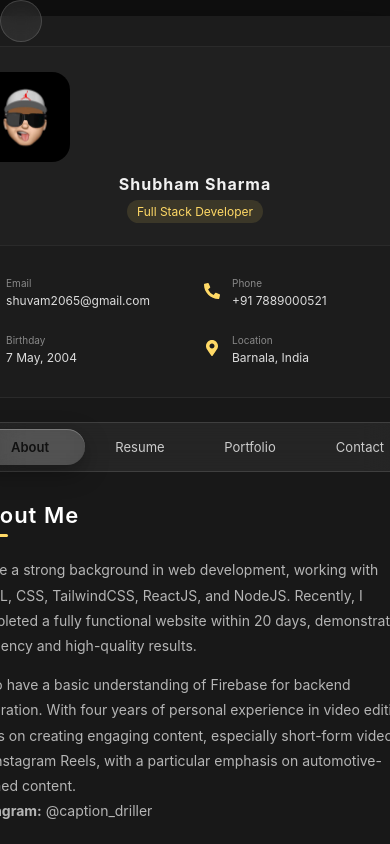
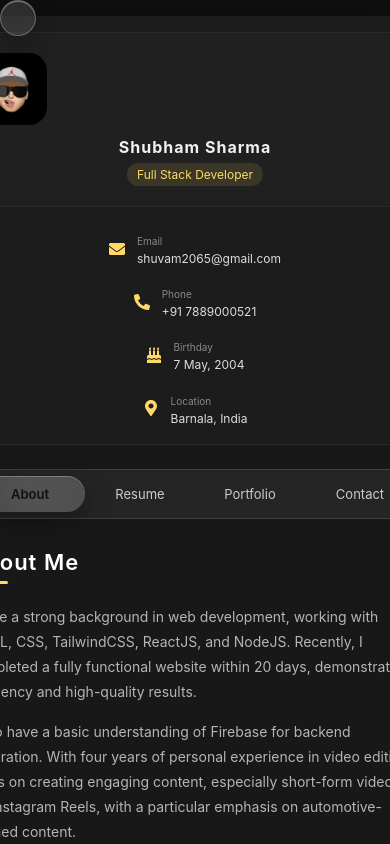
Before and after one commit to blackrexdl/Personal-Portfolio, a React (Create React App) app: page / in a window 390 px wide. Shown: the top 844 px of the page. Built offline with nearby package versions, Linux system fonts and the light colour scheme.

Commit message:
`Updated CSS files with various changes`

```diff
--- a/src/components/Clients/Clients.css
+++ b/src/components/Clients/Clients.css
@@ -1,6 +1,98 @@
-.sidebar {
-  width: 280px;
-  background-color: #1a1a1a;
-  padding: 20px;
-  border-right: 1px solid #2a2a2a;
+.clients-section {
+  margin-bottom: 36px;
 }
+
+/* GRID */
+.clients-grid {
+  display: grid;
+  grid-template-columns: repeat(auto-fit, minmax(140px, 1fr));
+  gap: 22px;
+}
+
+/* CARD */
+.client-card {
+  background: linear-gradient(180deg, #1c1c1c, #141414);
+  border-radius: 18px;
+  padding: 18px;
+  display: flex;
+  align-items: center;
+  justify-content: center;
+  border: 1px solid rgba(255, 255, 255, 0.06);
+  transition: transform 0.3s ease, box-shadow 0.3s ease;
+}
+
+.client-card img {
+  max-width: 100%;
+  max-height: 48px;
+  object-fit: contain;
+  filter: grayscale(100%) brightness(0.9);
+  transition: filter 0.3s ease, transform 0.3s ease;
+}
+
+.client-card:hover {
+  transform: translateY(-4px);
+  box-shadow: 0 16px 36px rgba(0, 0, 0, 0.45);
+}
+
+.client-card:hover img {
+  filter: grayscale(0%) brightness(1);
+  transform: scale(1.05);
+}
+
+/* Tablet */
+@media (max-width: 1024px) {
+  .clients-grid {
+    gap: 18px;
+  }
+}
+
+/* Mobile */
+@media (max-width: 768px) {
+  .clients-grid {
+    grid-template-columns: repeat(auto-fit, minmax(120px, 1fr));
+    gap: 16px;
+  }
+
+  .client-card {
+    padding: 16px;
+    border-radius: 16px;
+  }
+
+  .client-card img {
+    max-height: 40px;
+  }
+}
+
+/* Small Mobile */
+@media (max-width: 420px) {
+  .clients-grid {
+    grid-template-columns: repeat(2, 1fr);
+  }
+}
+
+/* Large Displays */
+@media (min-width: 1600px) {
+  .clients-grid {
+    grid-template-columns: repeat(auto-fit, minmax(180px, 1fr));
+    gap: 26px;
+  }
+
+  .client-card img {
+    max-height: 56px;
+  }
+}
+
+body {
+  background: var(--bg);
+  color: var(--text);
+}
+
+section {
+  background: transparent;
+}
+
+.card,
+.portfolio-card {
+  background: var(--card);
+  border-radius: 14px;
+}
--- a/src/components/Footer/Footer.css
+++ b/src/components/Footer/Footer.css
@@ -1,13 +1,54 @@
 .footer {
   text-align: center;
-  padding: 20px 0;
-  border-top: 1px solid #2b2b2b;
+  padding: 24px 16px;
+  border-top: 1px solid rgba(255, 255, 255, 0.08);
+  margin-top: 40px;
 }
 
 .footer p {
   font-size: 13px;
-  color: #777;
+  color: #8a8a8a;
+  line-height: 1.6;
 }
+
+/* Tablet */
+@media (max-width: 1024px) {
+  .footer {
+    padding: 22px 14px;
+    margin-top: 32px;
+  }
+}
+
+/* Mobile */
+@media (max-width: 768px) {
+  .footer {
+    padding: 20px 12px;
+    margin-top: 28px;
+  }
+
+  .footer p {
+    font-size: 12px;
+  }
+}
+
+/* Small mobile */
+@media (max-width: 420px) {
+  .footer p {
+    font-size: 11px;
+  }
+}
+
+/* Large displays */
+@media (min-width: 1600px) {
+  .footer {
+    padding: 28px 18px;
+  }
+
+  .footer p {
+    font-size: 14px;
+  }
+}
+
 body {
   background: var(--bg);
   color: var(--text);
@@ -17,7 +58,8 @@ section {
   background: transparent;
 }
 
-.card, .portfolio-card {
+.card,
+.portfolio-card {
   background: var(--card);
   border-radius: 14px;
 }
--- a/src/components/GlassCursor/GlassCursor.css
+++ b/src/components/GlassCursor/GlassCursor.css
@@ -2,40 +2,87 @@
   position: fixed;
   top: 0;
   left: 0;
-  width: 42px;
-  height: 42px;
+  width: 36px;
+  height: 36px;
   border-radius: 50%;
   pointer-events: none;
   z-index: 999;
 
-  background: rgba(255, 255, 255, 0.08);
-  backdrop-filter: blur(10px);
-  -webkit-backdrop-filter: blur(1.5px);
+  background: rgba(255, 255, 255, 0.12);
+  backdrop-filter: blur(14px);
+  -webkit-backdrop-filter: blur(1.2px);
 
-  border: 1px solid rgba(255, 255, 255, 0.15);
-  transition: background 0.3s ease, transform 0.1s ease;
+  border: 1px solid rgba(255, 255, 255, 0.25);
+  transform: translate(-50%, -50%);
+  transition:
+    transform 0.18s ease-out,
+    background 0.25s ease,
+    box-shadow 0.25s ease;
+  box-shadow:
+    0 8px 24px rgba(0, 0, 0, 0.25),
+    inset 0 1px rgba(255, 255, 255, 0.35);
 }
+
 .glass-cursor.active {
-  background: rgba(255, 255, 255, 0.18);
-  transform: scale(1.3);
+  background: rgba(255, 255, 255, 0.22);
+  transform: translate(-50%, -50%) scale(1.35);
+  box-shadow:
+    0 14px 40px rgba(0, 0, 0, 0.35),
+    inset 0 1px rgba(255, 255, 255, 0.45);
 }
+
+/* TRAIL */
 .glass-trail {
   position: fixed;
-  width: 32px;
-  height: 32px;
+  width: 28px;
+  height: 28px;
   border-radius: 50%;
   pointer-events: none;
   z-index: 998;
 
-  background: rgba(255, 255, 255, 0.06);
-  backdrop-filter: blur(12px);
-  -webkit-backdrop-filter: blur(12px);
+  background: rgba(255, 255, 255, 0.08);
+  backdrop-filter: blur(16px);
+  -webkit-backdrop-filter: blur(16px);
 
   transform: translate(-50%, -50%);
+  transition: transform 0.25s ease-out, opacity 0.25s ease;
+  opacity: 0.8;
 }
 
 .glass-trail.t2 {
-  width: 26px;
-  height: 26px;
-  opacity: 0.6;
+  width: 22px;
+  height: 22px;
+  opacity: 0.55;
 }
+
+.glass-trail.t3 {
+  width: 16px;
+  height: 16px;
+  opacity: 0.35;
+}
+
+/* Disable on touch devices */
+@media (hover: none) and (pointer: coarse) {
+  .glass-cursor,
+  .glass-trail {
+    display: none;
+  }
+}
+
+/* Large displays */
+@media (min-width: 1600px) {
+  .glass-cursor {
+    width: 44px;
+    height: 44px;
+  }
+
+  .glass-trail {
+    width: 34px;
+    height: 34px;
+  }
+
+  .glass-trail.t2 {
+    width: 26px;
+    height: 26px;
+  }
+}
--- a/src/components/Navbar/Navbar.css
+++ b/src/components/Navbar/Navbar.css
@@ -33,6 +33,7 @@
   background: rgba(255, 217, 102, 0.12);
   padding: 4px 10px;
   border-radius: 12px;
+  display: inline-block;
 }
 
 /* Info List */
@@ -62,36 +63,55 @@
   font-size: 12px;
   color: #ddd;
 }
+
+/* Tablet */
+@media (max-width: 1024px) {
+  .sidebar-container {
+    padding: 24px 18px;
+    gap: 22px;
+  }
+}
+
+/* Mobile */
 @media (max-width: 768px) {
   .sidebar-container {
     flex-direction: row;
     flex-wrap: wrap;
     justify-content: center;
+    padding: 16px;
   }
 
   .profile-card {
     width: 100%;
+    padding: 20px 14px;
+  }
+
+  .avatar {
+    width: 72px;
+    height: 72px;
   }
 
   .info-list {
     flex-direction: row;
     flex-wrap: wrap;
     justify-content: center;
+    gap: 14px;
   }
 
   .info-item {
-    width: 45%;
+    width: 48%;
+    justify-content: center;
   }
 }
-@media (max-width: 768px) {
-  .navbar {
-    padding: 12px 16px;
+
+/* Small Mobile */
+@media (max-width: 480px) {
+  .info-item {
+    width: 100%;
   }
+}
 
-  .nav-links {
-    display: none;
-  }
-}body {
+body {
   background: var(--bg);
   color: var(--text);
 }
@@ -100,7 +120,8 @@ section {
   background: transparent;
 }
 
-.card, .portfolio-card {
+.card,
+.portfolio-card {
   background: var(--card);
   border-radius: 14px;
 }
--- a/src/components/Resume/Resume.css
+++ b/src/components/Resume/Resume.css
@@ -2,10 +2,11 @@
   margin-bottom: 36px;
 }
 
+/* GRID */
 .resume-grid {
   display: grid;
   grid-template-columns: repeat(2, 1fr);
-  gap: 30px;
+  gap: 28px;
   margin-bottom: 30px;
 }
 
@@ -13,10 +14,11 @@
 .resume-block {
   background: linear-gradient(180deg, #1c1c1c, #141414);
   border-radius: 22px;
-  padding: 20px;
+  padding: 22px;
   border: 1px solid rgba(255, 255, 255, 0.06);
 }
 
+/* Head */
 .resume-block h3 {
   display: flex;
   align-items: center;
@@ -50,6 +52,7 @@
 .timeline-item p {
   font-size: 12px;
   color: #aaa;
+  line-height: 1.6;
 }
 
 /* SKILLS */
@@ -80,15 +83,37 @@
   background: linear-gradient(90deg, #ffd966, #ffb347);
   border-radius: 10px;
 }
+
+/* Tablet */
+@media (max-width: 1024px) {
+  .resume-grid {
+    gap: 22px;
+  }
+
+  .resume-block {
+    padding: 20px;
+  }
+}
+
+/* Mobile */
 @media (max-width: 768px) {
   .resume-grid {
     grid-template-columns: 1fr;
   }
 
-  .resume-card {
-    padding: 16px;
+  .resume-block {
+    padding: 18px;
+    border-radius: 18px;
   }
 }
+
+/* Large displays */
+@media (min-width: 1600px) {
+  .resume-grid {
+    grid-template-columns: repeat(3, 1fr);
+  }
+}
+
 body {
   background: var(--bg);
   color: var(--text);
@@ -98,7 +123,8 @@ section {
   background: transparent;
 }
 
-.card, .portfolio-card {
+.card,
+.portfolio-card {
   background: var(--card);
   border-radius: 14px;
 }
--- a/src/components/Services/Services.css
+++ b/src/components/Services/Services.css
@@ -4,30 +4,61 @@
   gap: 24px;
 }
 
+/* Service card */
 .service-card {
   background: linear-gradient(145deg, #1e1e1e, #191919);
   min-height: 140px;
   border-radius: 18px;
   padding: 24px;
   border: 1px solid #2b2b2b;
-  transition: 0.35s ease;
+  transition: transform 0.35s ease, box-shadow 0.35s ease;
 }
 
 .service-card:hover {
   transform: translateY(-6px);
   box-shadow: 0 18px 40px rgba(255, 217, 102, 0.15);
 }
+
+/* Section spacing */
 .about-section,
 .services-section,
 .testimonials-section,
 .contact-section {
   margin-bottom: 36px;
 }
+
+/* Tablet */
+@media (max-width: 1024px) {
+  .services-grid {
+    gap: 20px;
+  }
+
+  .service-card {
+    padding: 22px;
+  }
+}
+
+/* Mobile */
 @media (max-width: 768px) {
   .services-grid {
     grid-template-columns: 1fr;
+    gap: 18px;
+  }
+
+  .service-card {
+    min-height: auto;
+    padding: 20px;
+    border-radius: 16px;
   }
 }
+
+/* Large displays */
+@media (min-width: 1600px) {
+  .services-grid {
+    grid-template-columns: repeat(3, 1fr);
+  }
+}
+
 body {
   background: var(--bg);
   color: var(--text);
@@ -37,7 +68,8 @@ section {
   background: transparent;
 }
 
-.card, .portfolio-card {
+.card,
+.portfolio-card {
   background: var(--card);
   border-radius: 14px;
 }
--- a/src/components/Sidebar/Sidebar.css
+++ b/src/components/Sidebar/Sidebar.css
@@ -1,11 +1,12 @@
 .sidebar {
   width: 280px;
   background-color: #161616;
-  padding: 25px 20px;
+  padding: 24px 20px;
   border-right: 1px solid #2a2a2a;
   display: flex;
   flex-direction: column;
   align-items: center;
+  flex-shrink: 0;
 }
 
 /* Profile */
@@ -14,21 +15,21 @@
 }
 
 .avatar {
-  width: 110px;
-  height: 110px;
-  border-radius: 18px;
+  width: 100px;
+  height: 100px;
+  border-radius: 16px;
   object-fit: cover;
-  margin-bottom: 15px;
+  margin-bottom: 14px;
 }
 
 .name {
-  font-size: 20px;
+  font-size: 18px;
   font-weight: 600;
   margin-bottom: 4px;
 }
 
 .role {
-  font-size: 13px;
+  font-size: 12px;
   color: #b3b3b3;
   background: #222;
   padding: 6px 12px;
@@ -41,7 +42,7 @@
   width: 100%;
   height: 1px;
   background-color: #2a2a2a;
-  margin: 25px 0;
+  margin: 22px 0;
 }
 
 /* Info */
@@ -52,7 +53,7 @@
 .info-item {
   display: flex;
   flex-direction: column;
-  margin-bottom: 18px;
+  margin-bottom: 16px;
 }
 
 .label {
@@ -67,6 +68,65 @@
   color: #fff;
   word-break: break-word;
 }
+
+/* Tablet */
+@media (max-width: 1024px) {
+  .sidebar {
+    width: 240px;
+    padding: 20px 16px;
+  }
+
+  .avatar {
+    width: 90px;
+    height: 90px;
+  }
+
+  .name {
+    font-size: 17px;
+  }
+}
+
+/* Mobile */
+@media (max-width: 768px) {
+  .sidebar {
+    width: 100%;
+    border-right: none;
+    border-bottom: 1px solid #2a2a2a;
+    flex-direction: row;
+    align-items: center;
+    gap: 16px;
+    padding: 16px;
+  }
+
+  .profile {
+    display: flex;
+    align-items: center;
+    gap: 14px;
+    text-align: left;
+  }
+
+  .avatar {
+    width: 70px;
+    height: 70px;
+    margin-bottom: 0;
+  }
+
+  .divider {
+    display: none;
+  }
+
+  .info {
+    display: none;
+  }
+}
+
+/* Large displays */
+@media (min-width: 1600px) {
+  .sidebar {
+    width: 300px;
+  }
+}
+
 body {
   background: var(--bg);
   color: var(--text);
@@ -76,7 +136,8 @@ section {
   background: transparent;
 }
 
-.card, .portfolio-card {
+.card,
+.portfolio-card {
   background: var(--card);
   border-radius: 14px;
 }
```
Also changed, not shown: src/components/Contact/Contact.css (+44 -10 lines).
